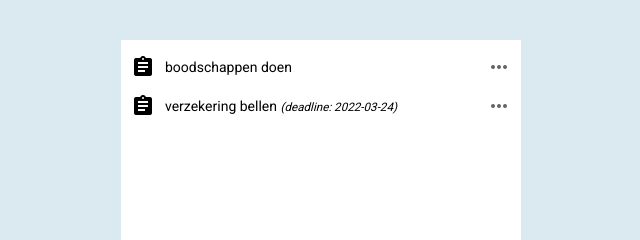
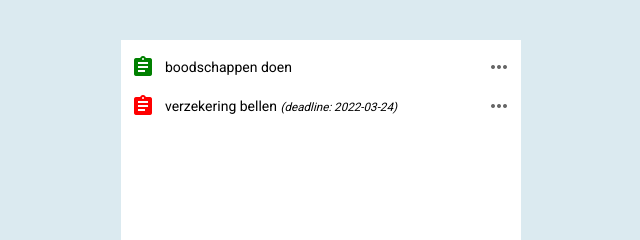
Before and after one commit to Aiman1080/DWD-aimanahidar-2223, a plain HTML site: page les02Dom1/TaskList/index.html in a window 1280 px wide. Shown: the top 240 px of the page, 319-959 px from the left. Drawn offline with Linux system fonts and the light colour scheme.

Commit message:
commit les 3

```diff
--- a/les02Dom1/TaskList/index.html
+++ b/les02Dom1/TaskList/index.html
@@ -14,12 +14,12 @@
    <main>
       <div id="tasks">
          <div class="task">
-            <span class="priority material-icons">assignment</span>
+            <span class="priority green material-icons">assignment</span>
             <p class="tasktext">boodschappen doen</p>
             <span class="complete material-icons">more_horiz</span>
          </div>
          <div class="task">
-            <span class="priority material-icons">assignment</span>
+            <span class="priority red material-icons">assignment</span>
             <p class="tasktext">verzekering bellen <span class="deadline">(deadline: 2022-03-24)</span></p>
             <span class="complete material-icons">more_horiz</span>
          </div>
--- a/les02Dom1/TaskList/js/scripts.js
+++ b/les02Dom1/TaskList/js/scripts.js
@@ -5,7 +5,7 @@ const lijst = document.querySelector('#tasks');
 
 const dropBox = document.querySelector('#selPriority');
 
-btn.addEventListener('submit', function (e) {
+btn.addEventListener('submit', function(e) {
     e.preventDefault();
 
     let kleur;
@@ -30,7 +30,7 @@ btn.addEventListener('submit', function (e) {
     taak.value = '';
     datum.value = '';
 });
-lijst.addEventListener('click', function (e) {
+lijst.addEventListener('click', function(e) {
     if (e.target.innerHTML == 'more_horiz') {
         e.target.innerHTML = 'done';
         e.target.classList.add('done');
```
